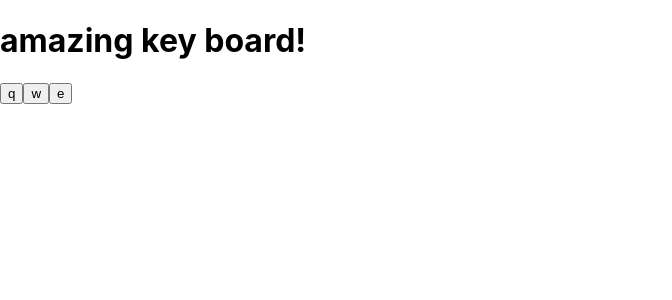
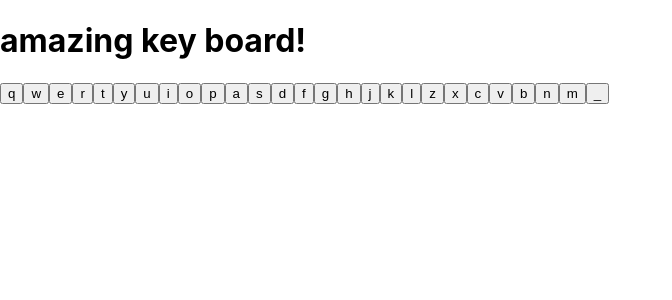
Before and after one commit to chana-oriya/project4mini1, a React (Create React App) app: page / in a window 1280 px wide. Shown: the top 300 px of the page, without its empty margins (0-672 px from the left). Built offline with nearby package versions, Linux system fonts and the light colour scheme.

Commit message:
all letters

```diff
--- a/src/Components/Key.js
+++ b/src/Components/Key.js
@@ -3,7 +3,7 @@ import React, {useState} from "react";
 function Key(props){
 
     return (
-        <button onClick={() => props.keyClicked(props.char)}>{props.char}</button>
+        <button onClick={() => props.keyClicked(props.char)}>{props.char == " " ? "_" : props.char}</button>
     )
 }
 
--- a/src/Components/KeyBoard.js
+++ b/src/Components/KeyBoard.js
@@ -1,7 +1,7 @@
 import React, {useState} from "react";
 import Key from './Key'
 
-const keys = ['q','w','e'];
+const keys = ['q','w','e','r','t','y','u','i','o','p','a','s','d','f','g','h','j','k','l','z','x','c','v','b','n','m', ' '];
 
 function KeyBoard(props){
     const keyClicked = (char) => {
@@ -10,9 +10,7 @@ function KeyBoard(props){
 
     return (
         <div>
-            <Key keyClicked={keyClicked} char={keys[0]} />
-            <Key keyClicked={keyClicked} char={keys[1]}/>
-            <Key keyClicked={keyClicked} char={keys[2]}/>
+            {keys.map((key) => (<Key keyClicked={keyClicked} char={key}/>))}
         </div>
     )
 }
```
